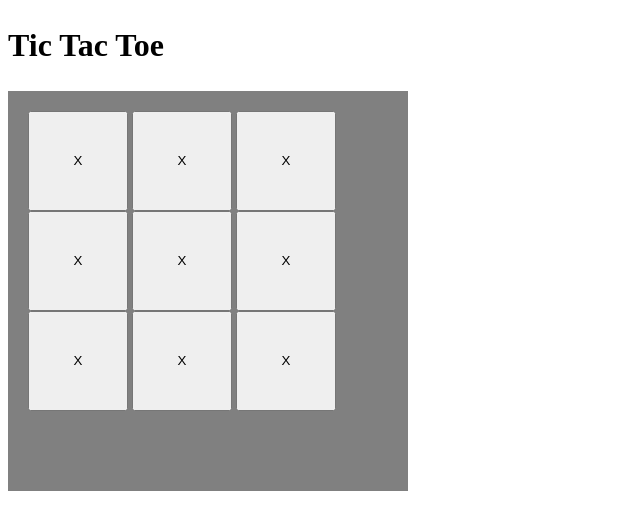
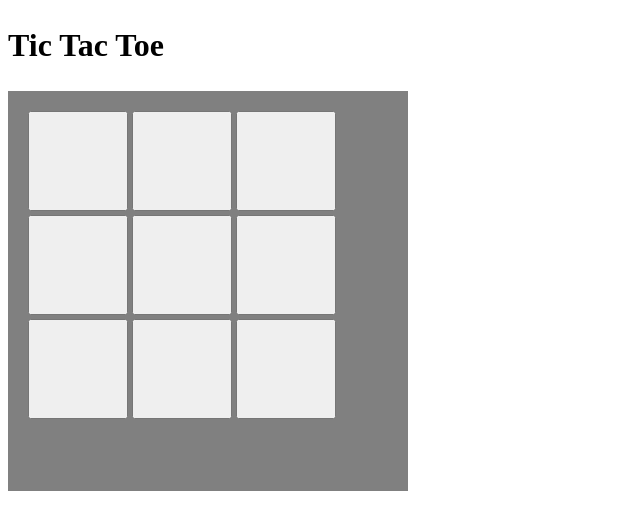
Before and after one commit to MB16-pixel/The-odin-projects, a plain HTML site: page tic tac toe/index.html in a window 1280 px wide. Shown: the whole page, without its empty margins (0-640 px from the left). Drawn offline with Linux system fonts and the light colour scheme.

Commit message:
Update Tic Tac Toe game logic and button states; refactor button IDs and enhance learnings documentation

```diff
--- a/tic tac toe/index.html
+++ b/tic tac toe/index.html
@@ -10,15 +10,15 @@
   <div class="container">
     <h1>Tic Tac Toe</h1>
     <div class="board">
-      <button class="btn" id="btn">X</button>
-      <button class="btn" id="btn">X</button>
-      <button class="btn" id="btn">X</button>
-      <button class="btn" id="btn">X</button>
-      <button class="btn" id="btn">X</button>
-      <button class="btn" id="btn">X</button>
-      <button class="btn" id="btn">X</button>
-      <button class="btn" id="btn">X</button>
-      <button class="btn" id="btn">X</button>
+      <button class="btn" id="btn"> </button>
+      <button class="btn" id="btn"> </button>
+      <button class="btn" id="btn"> </button>
+      <button class="btn" id="btn"> </button>
+      <button class="btn" id="btn"> </button>
+      <button class="btn" id="btn"> </button>
+      <button class="btn" id="btn"> </button>
+      <button class="btn" id="btn"> </button>
+      <button class="btn" id="btn"> </button>
     </div>
   </div>
   <script src="script.js"></script>
--- a/tic tac toe/script.js
+++ b/tic tac toe/script.js
@@ -4,6 +4,10 @@ console.log(buttons) // returns a nodeList of all the buttons
 // Loop through the NodeList to attach the listener to each individual element
 buttons.forEach(btn => {
     btn.addEventListener('click', () => {
-        btn.textContent = "O"
+        if(btn.textContent == "O"){
+          btn.textContent = "X";
+        }else{
+          btn.textContent = "O";
+        }
     });
 });
```
Also changed, not shown: tic tac toe/learnings.md (+3 -0 lines).
